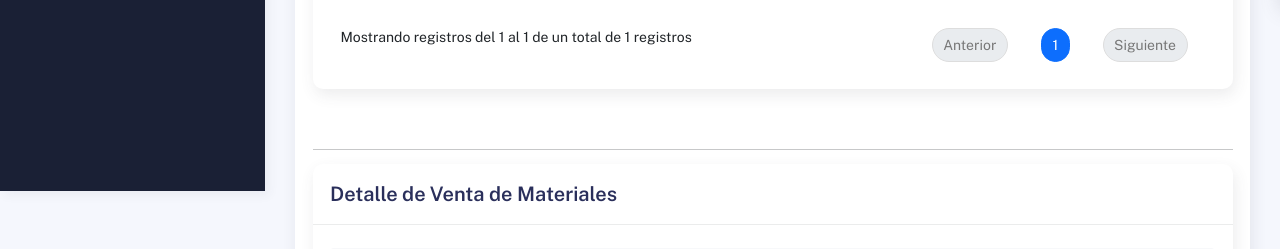
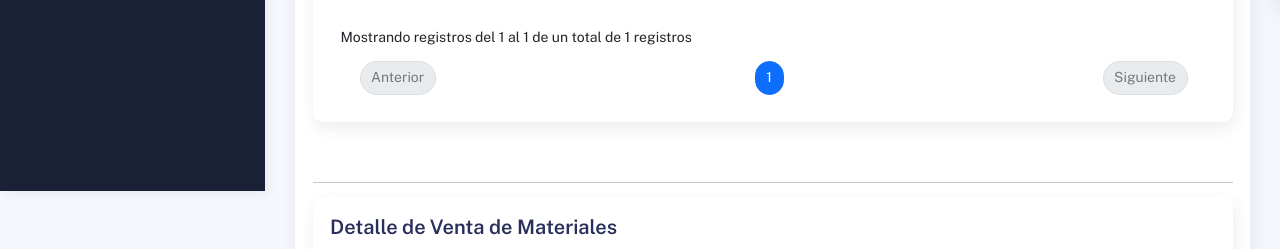
Before and after one commit to SantistebanJose/POS_libreria-rodri, a PHP site: page /venta_simple.php in a window 1280 px wide. Shown: the part 609-858 px from the top of the page. Run offline with PHP 8.4, Linux system fonts and the light colour scheme; the visitor is signed in with stand-in values (Sample User, id 1); tables that the repository leaves empty or names only in its code hold one stand-in row (values such as "Sample post"); data that the repository does not hold is empty; some libraries are stand-ins or nearby versions.

Commit message:
añade estilos para mejorar la vista en tablet de la paginación de la tabla

```diff
--- a/venta_simple.php
+++ b/venta_simple.php
@@ -9,6 +9,27 @@ if (isset($_GET['id'])) {
 
 ?>
 
+<style>
+    @media (min-width: 768px) and (max-width: 1500px) {
+        #multi-filter-select_wrapper > div:nth-of-type(3) {
+            display: flex;
+            flex-direction: column;
+        }
+        #multi-filter-select_wrapper > div:nth-of-type(3)> div {
+            align-items: center;
+        }
+
+        #multi-filter-select_wrapper > div:nth-of-type(3)> div:last-child {
+            width: 100%;
+        }
+        #multi-filter-select_wrapper > div:nth-of-type(3)> div:last-child > div {
+            width: 100%;
+        }
+        #multi-filter-select_wrapper > div:nth-of-type(3)> div:last-child > div > ul{
+            justify-content: space-between;
+        }
+    }
+</style>
 
 <div
     class="container">
```
